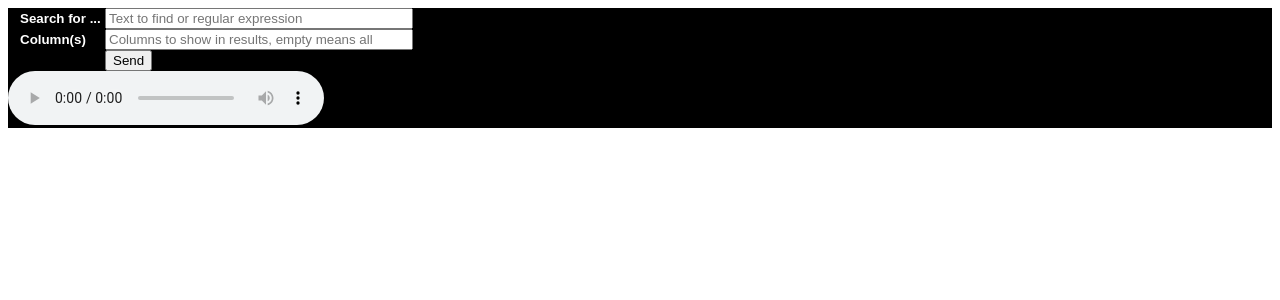
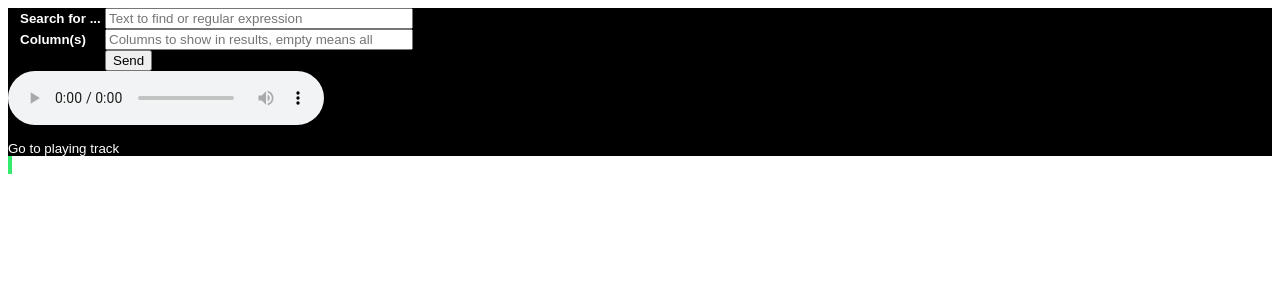
Before and after one commit to adambmarsh/flask_music_search, a Flask app: page /ajax in a window 1280 px wide. Shown: the top 300 px of the page. Run offline with Flask 3, Linux system fonts and the light colour scheme; parts of the project's set-up code (start-up, migrations or seed data) failed here and were passed over.

Commit message:
Add highlighting of current playing track. Add immediate navigation to playing track.

```diff
--- a/helpers.py
+++ b/helpers.py
@@ -36,7 +36,7 @@ def build_html(user_columns: list[str], db_columns: list[str], data: list[tuple]
 
     th_row_tmpl = Template("<table id=\"table\"><tr>$col_str</tr>")
     tr_input_tmpl = \
-        Template('<tr><td><input type = "button" value="Play track" onclick="window.myPlayer.updateSrc($row)"/></td>')
+        Template('<tr><td><input type = "button" value="Play track" onclick="window.myPlayer.updateSrc(this,$row)"/></td>')
     tr_td_tmpl = Template('<td style="text-align:left"><div class="cell-content">$cells</div></td>')
 
     html_string += th_row_tmpl.substitute(
--- a/static/player.js
+++ b/static/player.js
@@ -3,11 +3,16 @@ export class Player {
     this.player = document.getElementById('player');
     this.player.addEventListener("ended",this.handleEvents);
     this.player.addEventListener("volumechange",this.handleEvents);
+    document.querySelector("#row_pointer").addEventListener("click", ()=>{this.scrollToRow()});
+    addEventListener("scroll",() => {this.updateDivPosition()});
+    this.divOpacity = 0;
 
     this.src = ""
     this.trackNo = 0;
     this.srcSet = false;
+    this.playingRow;
     }
+
     async play(){
         try{
         await this.player.play();
@@ -37,6 +42,11 @@ export class Player {
             case "volumechange":
                 this.updateVolumeCookie();
                 break;
+            case "play":
+                if(!this.interval){
+                this.handleInterval();
+                }
+                break;
             default:
                 console.log("Unregistered event.type detected.")
         }
@@ -51,7 +61,7 @@ export class Player {
         }
 
     }
-    updateSrc(trackNo=this.trackNo){
+    updateSrc(element, trackNo=this.trackNo){
         this.trackNo = trackNo;
         let directoryPath = window.myPlayerData[trackNo][0];
         let fileName = window.myPlayerData[trackNo][1];
@@ -61,6 +71,28 @@ export class Player {
             this.src = uri;
         }
         this.play();
+        this.playingRow = element.parentElement.parentElement;
+        this.indicatePlaying();
+    }
+    indicatePlaying(){
+//         this.playingRow.style.backgroundColor = "#34eb6e";
+         let floater = document.querySelector("#floating-div");
+         const rect = this.playingRow.getBoundingClientRect();
+//         floater.style.position = "absolute";
+         floater.style.left = rect.left + window.scrollX + 'px';
+         floater.style.top = rect.top + window.scrollY + 'px';
+         floater.style.height = rect.height + 'px';
+         floater.style.width = rect.width + 'px';
+//         floater.style.backgroundColor = "#34eb6e";
+         floater.style.opacity = "0.5";
+    }
+    updateDivPosition(){
+        if(this.srcSet === true){
+        this.indicatePlaying();
+        }
+    }
+    scrollToRow(){
+        this.playingRow.scrollIntoView({block: "end", inline: "nearest"});
     }
     updateVolumeCookie(){
         let d = new Date();
--- a/static/styles.css
+++ b/static/styles.css
@@ -23,6 +23,7 @@ td{
  top: 0;
  background-color: var(--primary-background);
  color: var(--primary-text-color);
+ z-index: 1;
 }
 div.cell-content {
     /* max-height: 50px; */
@@ -69,3 +70,15 @@ label:after {
 #player{
 width: 25%;
 }
+#row_pointer{
+visibility: visible;
+color: var(--primary-text-color);
+}
+#floating-div{
+position: absolute;
+border: 1px solid var(--primary-background-color);
+z-index: -1;
+opacity: 1.0;
+background-color: #34eb6e;
+
+}
--- a/templates/ajax_test.html
+++ b/templates/ajax_test.html
@@ -34,8 +34,10 @@
   </form>
   <audio id = "player" controls src=""></audio>
   <p id="nowPlaying"></p>
+    <a id="row_pointer">Go to playing track</a>
 </div>
   <div id="output"></div>
+    <div id="floating-div">&nbsp;</div>
 </body>
 
 </html>
```
